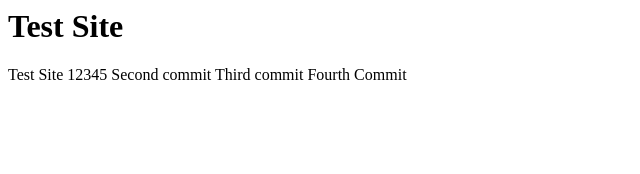
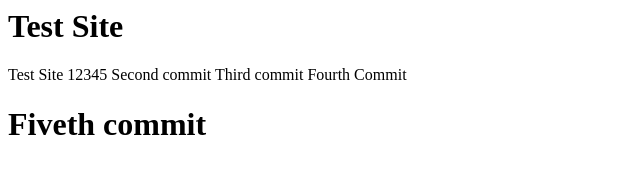
Before and after one commit to obulychev/devopsstudy, a plain HTML site: page index.html in a window 1280 px wide. Shown: the whole page, without its empty margins (0-640 px from the left). Drawn offline with Linux system fonts and the light colour scheme.

Commit message:
fiveth commit

```diff
--- a/index.html
+++ b/index.html
@@ -3,3 +3,4 @@ Test Site 12345
 Second commit
 Third commit
 Fourth Commit
+<h1>Fiveth commit</h1>
```
